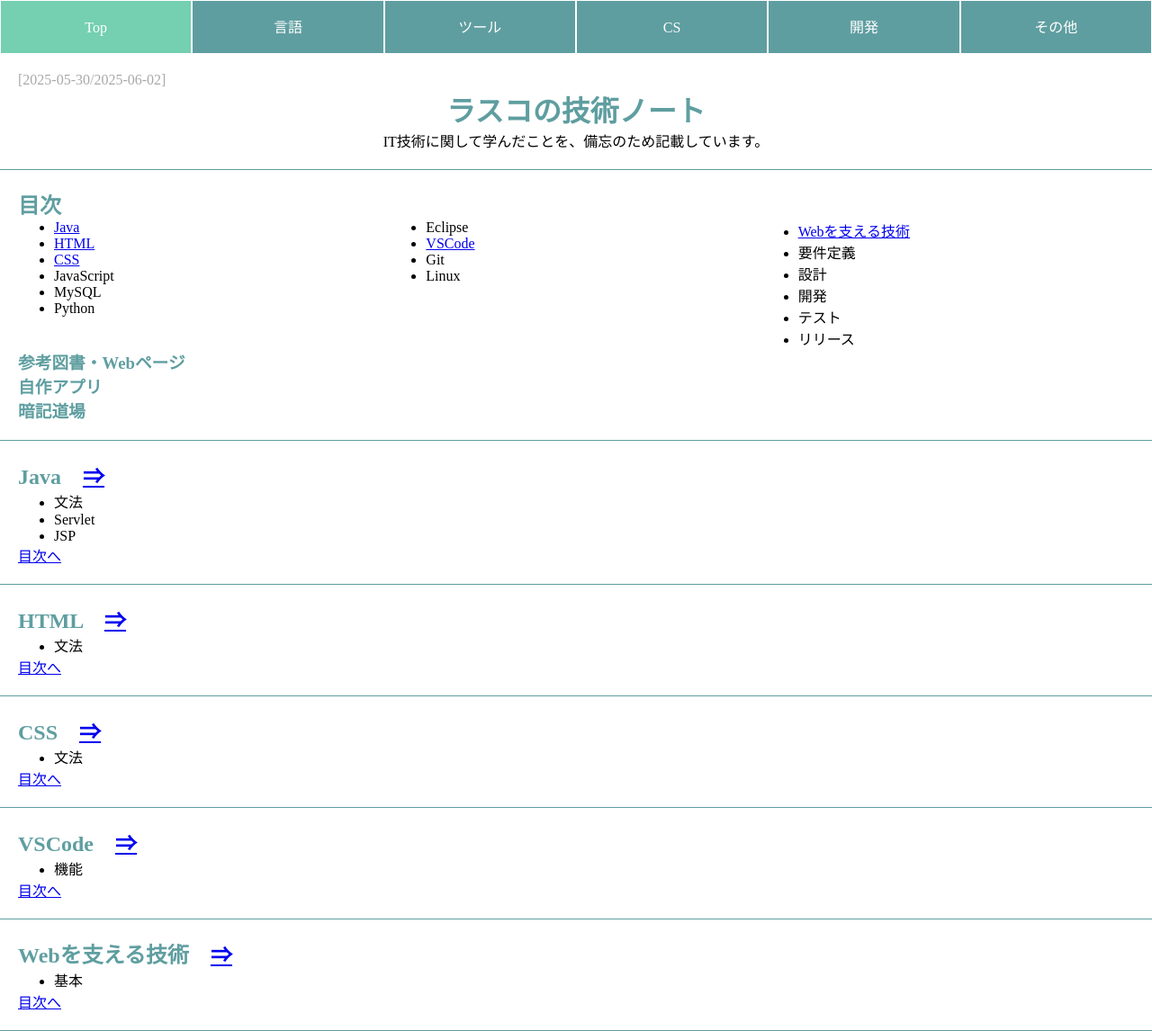
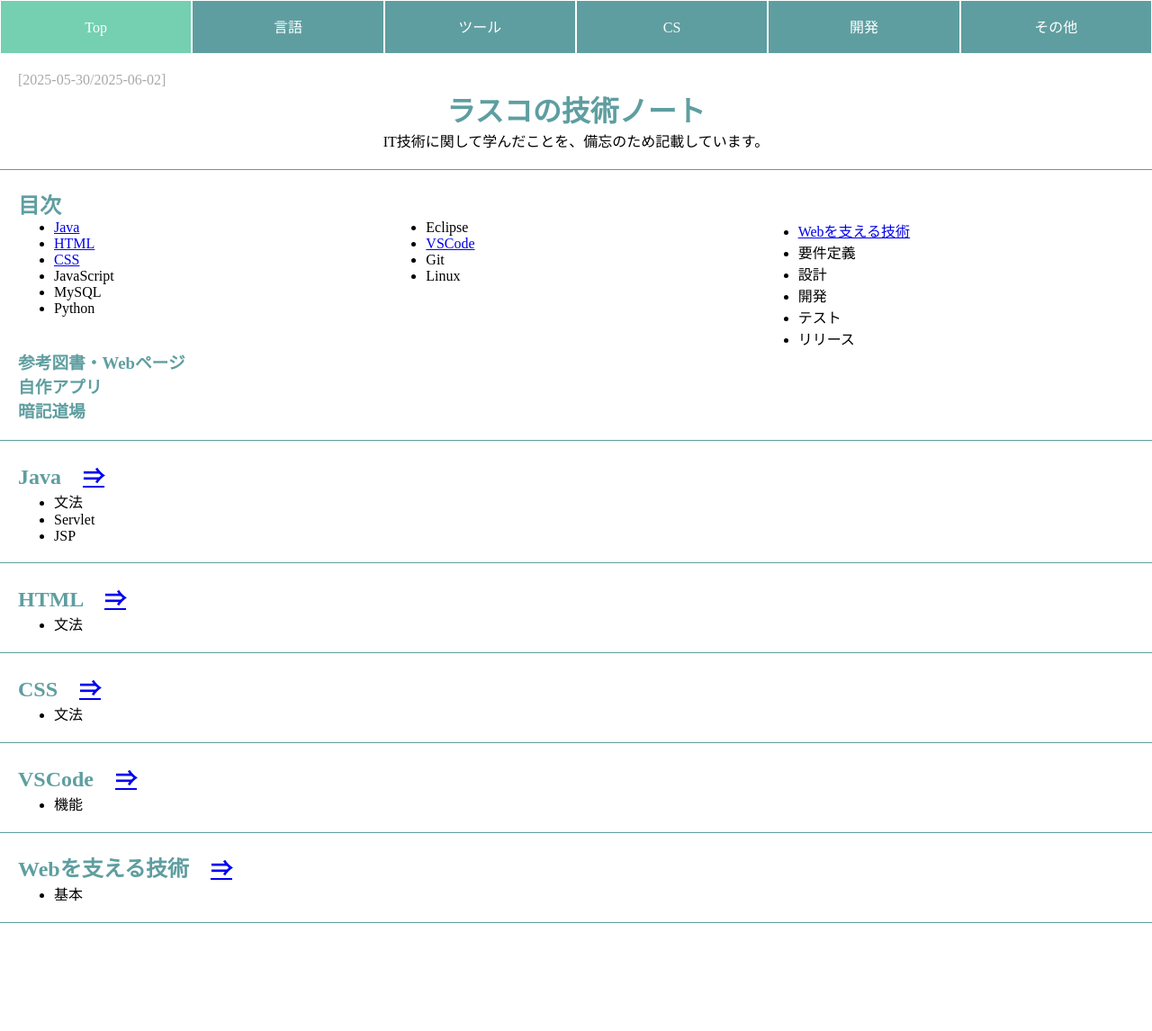
Before and after one commit to rasko-smo/TechNote, a Jekyll site: the page built from index.md, in a window 1280 px wide and 1146 px high. Shown: the whole window at 90% size. Built offline with Jekyll 4.4.1, drawn with Linux system fonts in a browser that asks for light colours.

Commit message:
URL設定

```diff
--- a/_config.yml
+++ b/_config.yml
@@ -1,2 +1,6 @@
 # title: Rasko's TechNote
 description: GitHub Pages with Jekyll
+
+# URLの設定
+url: "https://rasko-smo.github.io"
+baseurl: "/TechNote"
--- a/index.md
+++ b/index.md
@@ -48,7 +48,6 @@ css: index.css
         <li>Servlet</li>
         <li>JSP</li>
     </ul>
-    <a href="#tableOfContent" id="returnToTable">目次へ</a>
 </div>
 
 <div id="HTML" class="block">
@@ -56,7 +55,6 @@ css: index.css
     <ul>
         <li>文法</li>
     </ul>
-    <a href="#tableOfContent" id="returnToTable">目次へ</a>
 </div>
 
 <div id="CSS" class="block">
@@ -64,7 +62,6 @@ css: index.css
     <ul>
         <li>文法</li>
     </ul>
-    <a href="#tableOfContent" id="returnToTable">目次へ</a>
 </div>
 
 <div id="VSCode" class="block">
@@ -74,7 +71,6 @@ css: index.css
             機能
         </li>
     </ul>
-    <a href="#tableOfContent" id="returnToTable">目次へ</a>
 </div>
 
 <div id="Web" class="block">
@@ -82,5 +78,4 @@ css: index.css
     <ul>
         <li>基本</li>
     </ul>
-    <a href="#tableOfContent" id="returnToTable">目次へ</a>
 </div>
```
